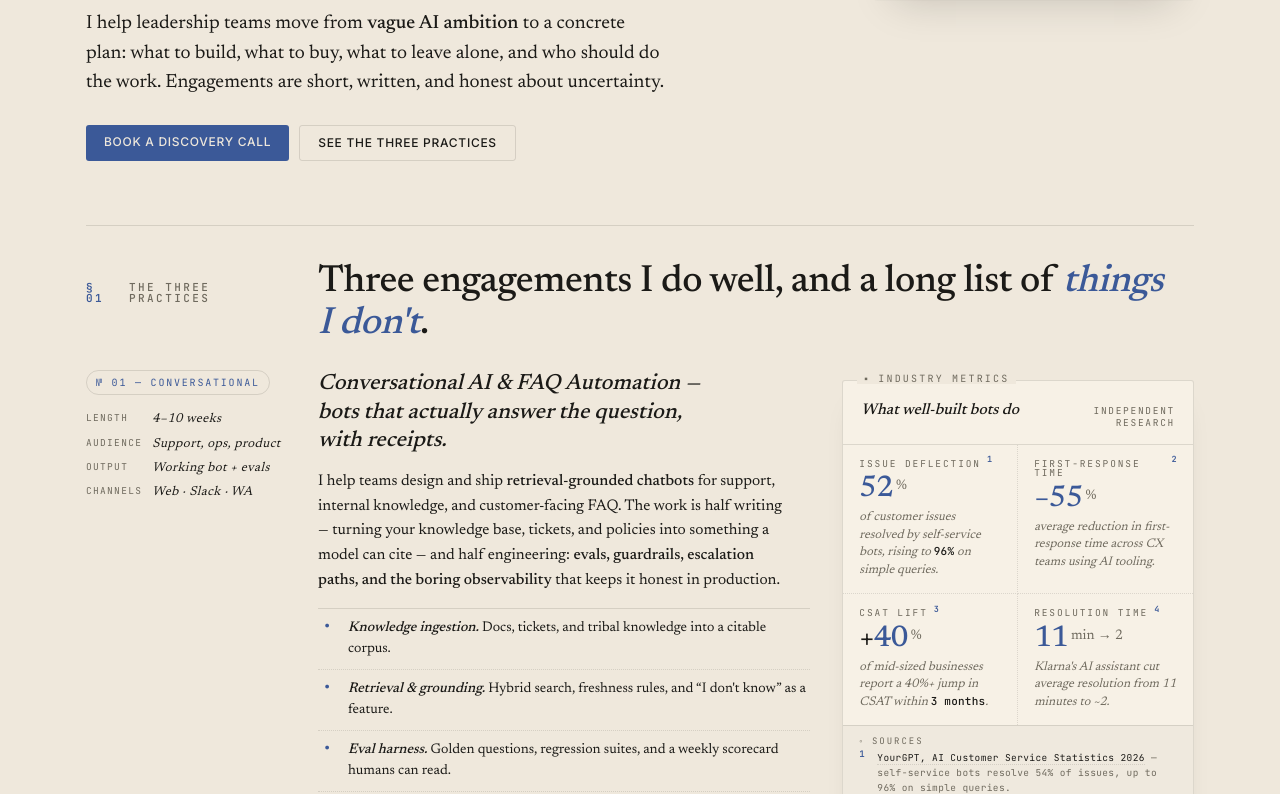
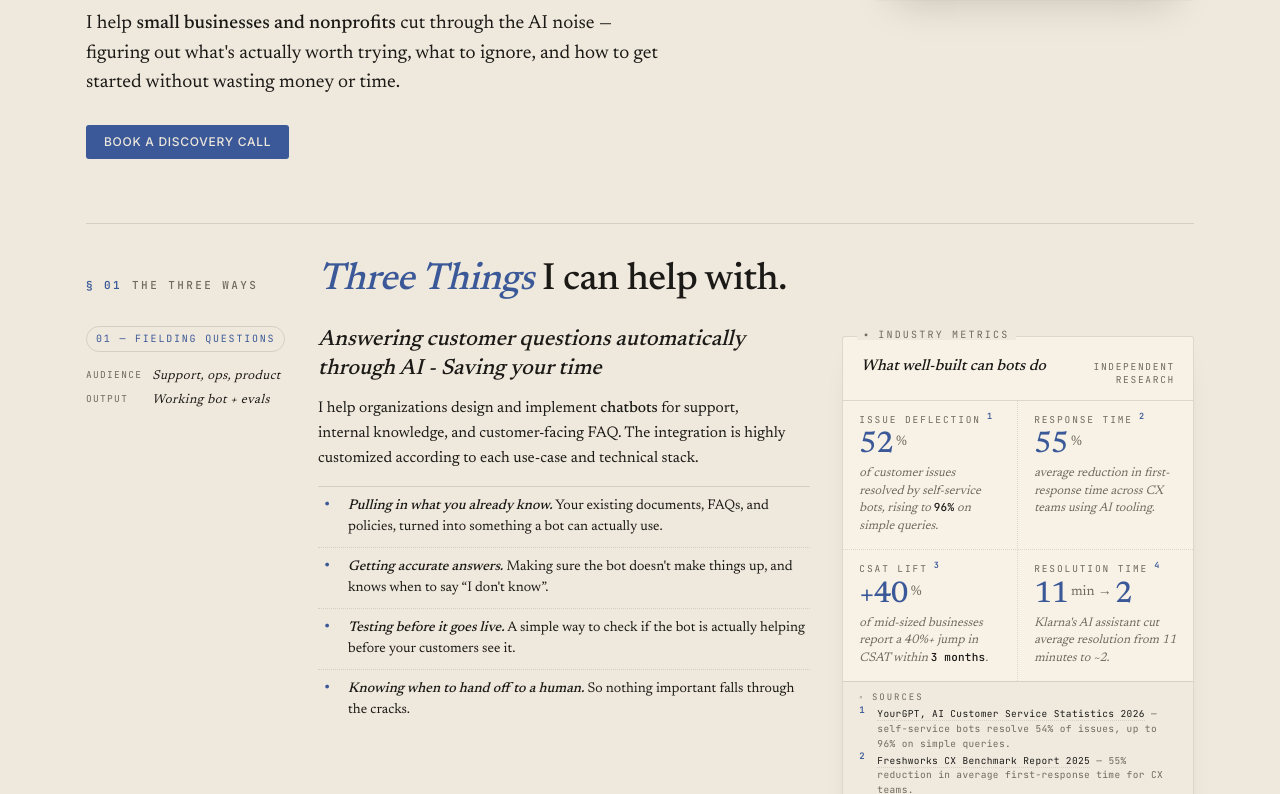
Before and after one commit to pratik-kubal/portfolio, a Next.js app: page /consulting in a window 1280 px wide. Shown: the part 386-1180 px from the top of the page. Built offline with nearby package versions, Linux system fonts and the light colour scheme.

Commit message:
Change text for num 1

```diff
--- a/components/consulting-page.tsx
+++ b/components/consulting-page.tsx
@@ -12,17 +12,11 @@ export function ConsultingPage() {
               about AI.
             </h1>
             <p className="lede">
-              I help leadership teams move from <b>vague AI ambition</b> to a
-              concrete plan: what to build, what to buy, what to leave alone,
-              and who should do the work. Engagements are short, written, and
-              honest about uncertainty.
+              I help <b>small businesses and nonprofits</b> cut through the AI noise — figuring out what's actually worth trying, what to ignore, and how to get started without wasting money or time.
             </p>
             <div className="ctas">
               <a href="#contact" className="p">
                 Book a discovery call
-              </a>
-              <a href="#services" className="s">
-                See the three practices
               </a>
             </div>
           </div>
@@ -69,67 +63,55 @@ export function ConsultingPage() {
         <section className="cn-sec" id="services">
           <div className="lbl">
             <span className="num">§ 01</span>
-            <span>The three practices</span>
+            <span>The three ways</span>
           </div>
           <h2>
-            Three engagements I do well, and a long list of{" "}
-            <em>things I don&apos;t</em>.
+            <em>Three Things</em>{" "}I can help with.
           </h2>
         </section>
 
         <section className="cn-svc">
           <div className="meta">
-            <span className="pill">№ 01 — Conversational</span>
+            <span className="pill">01 — Fielding questions</span>
             <dl className="kv">
-              <dt>Length</dt>
-              <dd>4–10 weeks</dd>
               <dt>Audience</dt>
               <dd>Support, ops, product</dd>
               <dt>Output</dt>
               <dd>Working bot + evals</dd>
-              <dt>Channels</dt>
-              <dd>Web · Slack · WA</dd>
             </dl>
           </div>
           <div className="body">
             <p className="hd">
-              Conversational AI &amp; FAQ Automation — bots that actually answer
-              the question, with receipts.
+              Answering customer questions automatically through AI - Saving your time
             </p>
             <p>
-              I help teams design and ship <b>retrieval-grounded chatbots</b>{" "}
-              for support, internal knowledge, and customer-facing FAQ. The
-              work is half writing — turning your knowledge base, tickets, and
-              policies into something a model can cite — and half engineering:{" "}
-              <b>
-                evals, guardrails, escalation paths, and the boring
-                observability
-              </b>{" "}
-              that keeps it honest in production.
+              I help organizations design and implement <b>chatbots</b>{" "}
+              for support, internal knowledge, and customer-facing FAQ. The integration is
+              highly customized according to each use-case and technical stack.
             </p>
             <ul>
               <li>
                 <span>
-                  <b>Knowledge ingestion.</b> Docs, tickets, and tribal
-                  knowledge into a citable corpus.
+                  <b>Pulling in what you already know.</b> Your existing documents,
+                  FAQs, and policies, turned into something a bot can actually use.
                 </span>
               </li>
               <li>
                 <span>
-                  <b>Retrieval &amp; grounding.</b> Hybrid search, freshness
-                  rules, and &ldquo;I don&apos;t know&rdquo; as a feature.
+                  <b>Getting accurate answers.</b> Making sure the bot
+                  doesn't make things up, and knows when to say &ldquo;I don&apos;t know&rdquo;.
                 </span>
               </li>
               <li>
                 <span>
-                  <b>Eval harness.</b> Golden questions, regression suites, and
-                  a weekly scorecard humans can read.
+                  <b>Testing before it goes live.</b> A simple way to check if the bot is
+                  actually helping before your customers see it.
                 </span>
               </li>
               <li>
                 <span>
-                  <b>Handoff &amp; escalation.</b> When the bot routes to a
-                  human, with full context attached.
+                  <b>Knowing when to hand off to a human.</b> So nothing important falls
+                  through the cracks.
                 </span>
               </li>
             </ul>
@@ -137,7 +119,7 @@ export function ConsultingPage() {
           <div className="cn-detail">
             <div className="cn-mx">
               <div className="head">
-                <div className="ttl">What well-built bots do</div>
+                <div className="ttl">What well-built can bots do</div>
                 <div className="src">
                   Independent
                   <br />
@@ -160,10 +142,10 @@ export function ConsultingPage() {
                 </div>
                 <div className="cell">
                   <div className="k">
-                    First-response time <sup>2</sup>
+                    Response time <sup>2</sup>
                   </div>
                   <div className="v">
-                    <em>−55</em>
+                    <em>55</em>
                     <sup>%</sup>
                   </div>
                   <div className="d">
@@ -176,7 +158,7 @@ export function ConsultingPage() {
                     CSAT lift <sup>3</sup>
                   </div>
                   <div className="v">
-                    +<em>40</em>
+                    <em>+40</em>
                     <sup>%</sup>
                   </div>
                   <div className="d">
@@ -190,7 +172,8 @@ export function ConsultingPage() {
                   </div>
                   <div className="v">
                     <em>11</em>
-                    <sup>min → 2</sup>
+                    <sup>min → </sup>
+                    <em>2</em>
                   </div>
                   <div className="d">
                     Klarna&apos;s AI assistant cut average resolution from 11
@@ -264,10 +247,10 @@ export function ConsultingPage() {
 
         <section className="cn-svc alt">
           <div className="meta">
-            <span className="pill">№ 02 — Readiness</span>
+            <span className="pill">02 — Readiness</span>
             <dl className="kv">
               <dt>Length</dt>
-              <dd>3–4 weeks</dd>
+              <dd>3-4 weeks</dd>
               <dt>Audience</dt>
               <dd>CTO, VP Eng</dd>
               <dt>Output</dt>
@@ -381,10 +364,10 @@ export function ConsultingPage() {
 
         <section className="cn-svc">
           <div className="meta">
-            <span className="pill">№ 03 — Nonprofit</span>
+            <span className="pill">03 — Nonprofit</span>
             <dl className="kv">
               <dt>Length</dt>
-              <dd>6–8 weeks</dd>
+              <dd>6-8 weeks</dd>
               <dt>Audience</dt>
               <dd>ED, board, ops lead</dd>
               <dt>Output</dt>
@@ -434,7 +417,7 @@ export function ConsultingPage() {
           </div>
           <div className="cn-detail">
             <div className="cn-fn">
-              <div className="dt">Field note · Compass Pro Bono · 2024–present</div>
+              <div className="dt">Field note · Compass Pro Bono · 2024-present</div>
               <div className="body">
                 In the 2024 engagement with a four-person volunteer team, the
                 work was a Salesforce integration that eliminated four of every
@@ -478,12 +461,12 @@ export function ConsultingPage() {
             <div className="n">Week 1 — Listen</div>
             <h3>Reading &amp; interviews</h3>
             <p>
-              I read everything you&apos;ll let me read and talk to 6–10 people
+              I read everything you&apos;ll let me read and talk to 6-10 people
               across the org.
             </p>
           </div>
           <div className="step">
-            <div className="n">Week 2–3 — Draft</div>
+            <div className="n">Week 2-3 — Draft</div>
             <h3>A working document</h3>
             <p>
               You see the draft early. We disagree in writing. The document gets
```
